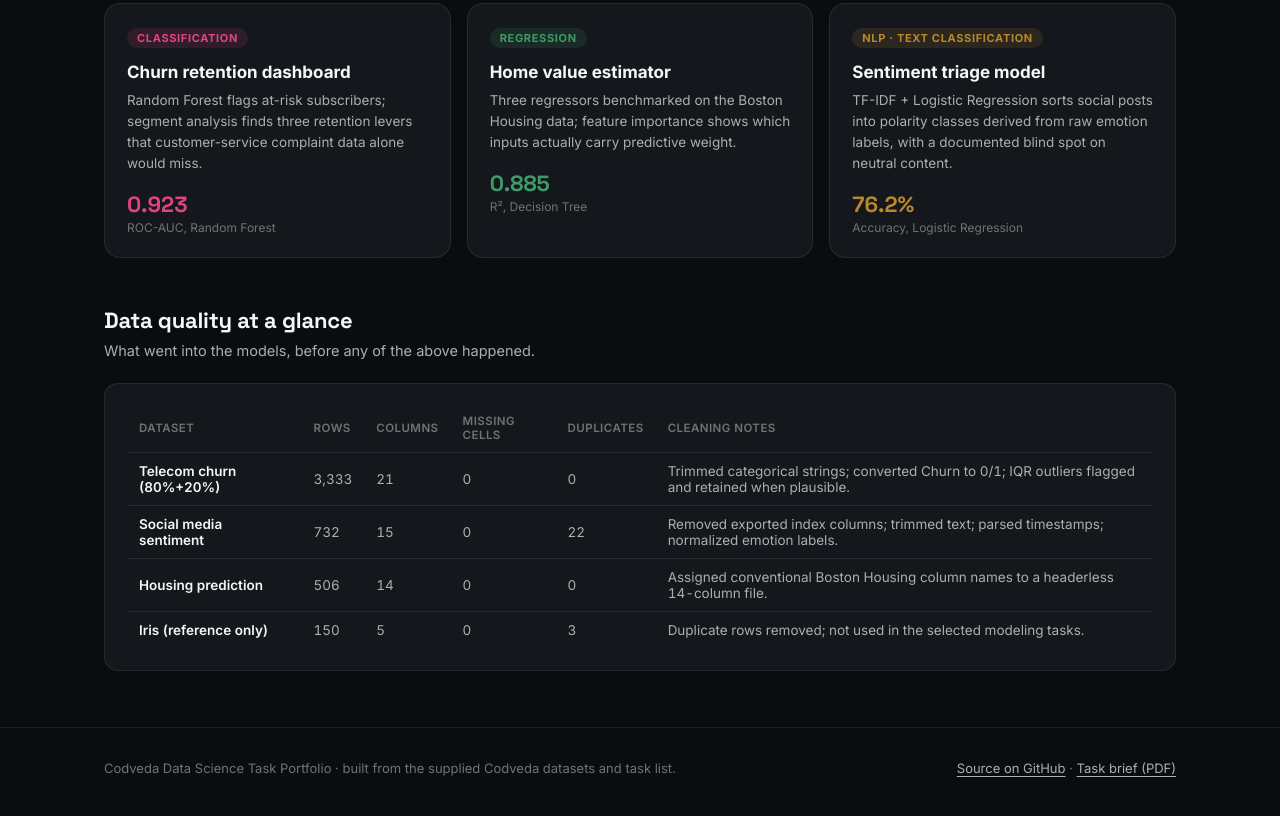
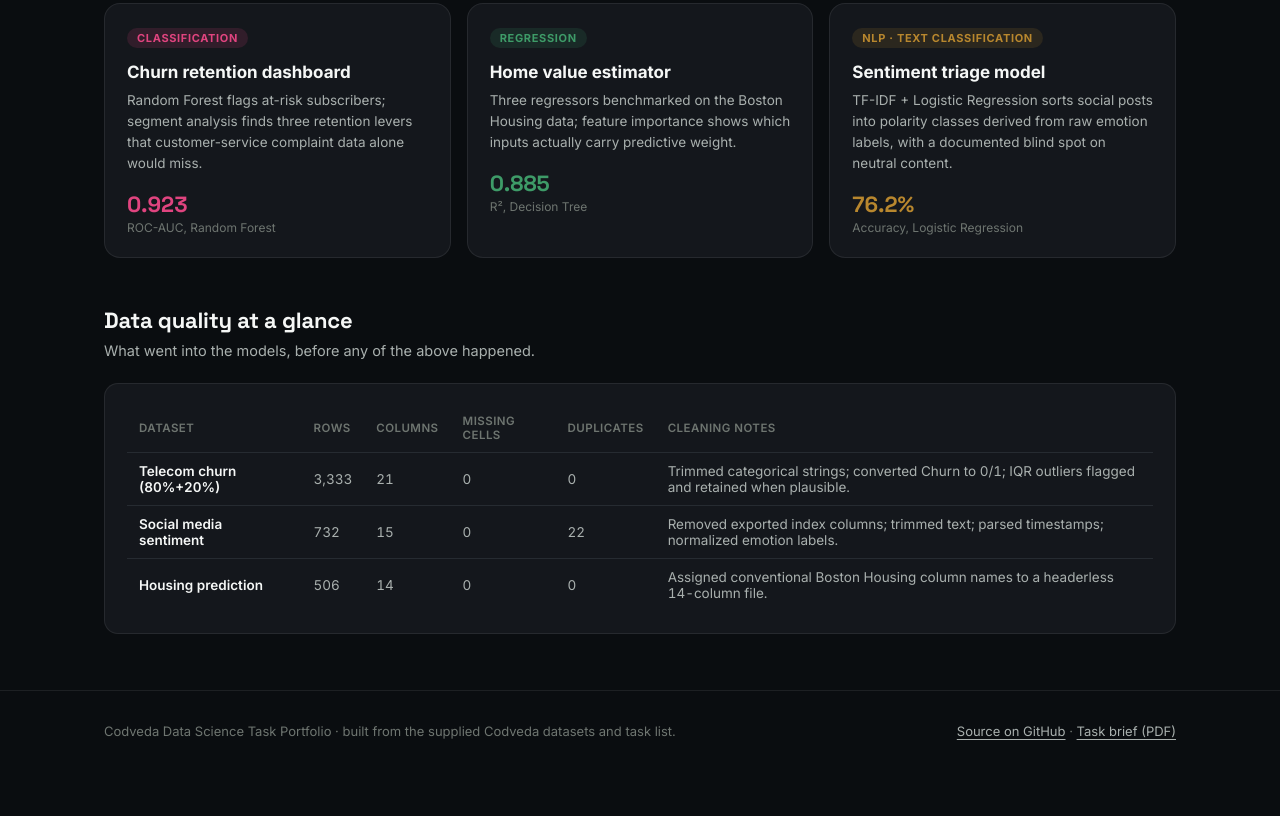
Before and after one commit to greythinkerdue/codveda-data-science, a plain HTML site: page index.html in a window 1280 px wide. Shown: the part 1046-1862 px from the top of the page. After the commit the page ends 1841 px from the top, so only its background shows below. Drawn offline with Linux system fonts and the light colour scheme.

Commit message:
Remove unused Iris row from the data quality table
Iris isn't processed anywhere in the actual notebook code, so listing it
as a cleaned dataset on the site was misleading.

```diff
--- a/assets/i18n-data.js
+++ b/assets/i18n-data.js
@@ -80,7 +80,6 @@ const I18N = {
       row1: { name: { en: "Telecom churn (80%+20%)", id: "Churn telekomunikasi (80%+20%)" }, notes: { en: "Trimmed categorical strings; converted Churn to 0/1; IQR outliers flagged and retained when plausible.", id: "Merapikan teks kategori; mengubah Churn jadi 0/1; outlier ditandai dan tetap dipakai kalau masih masuk akal." } },
       row2: { name: { en: "Social media sentiment", id: "Sentimen media sosial" }, notes: { en: "Removed exported index columns; trimmed text; parsed timestamps; normalized emotion labels.", id: "Menghapus kolom index bawaan ekspor; merapikan teks; membaca timestamp; menyeragamkan label emosi." } },
       row3: { name: { en: "Housing prediction", id: "Prediksi housing" }, notes: { en: "Assigned conventional Boston Housing column names to a headerless 14-column file.", id: "Memberi nama kolom standar Boston Housing ke file 14 kolom yang tadinya tanpa judul kolom." } },
-      row4: { name: { en: "Iris (reference only)", id: "Iris (hanya referensi)" }, notes: { en: "Duplicate rows removed; not used in the selected modeling tasks.", id: "Baris duplikat dihapus; tidak dipakai di tugas pemodelan terpilih." } },
     },
   },
 
--- a/index.html
+++ b/index.html
@@ -125,7 +125,6 @@
           <tr><td class="highlight" data-i18n="index.quality.row1.name">Telecom churn (80%+20%)</td><td>3,333</td><td>21</td><td>0</td><td>0</td><td data-i18n="index.quality.row1.notes">Trimmed categorical strings; converted Churn to 0/1; IQR outliers flagged and retained when plausible.</td></tr>
           <tr><td class="highlight" data-i18n="index.quality.row2.name">Social media sentiment</td><td>732</td><td>15</td><td>0</td><td>22</td><td data-i18n="index.quality.row2.notes">Removed exported index columns; trimmed text; parsed timestamps; normalized emotion labels.</td></tr>
           <tr><td class="highlight" data-i18n="index.quality.row3.name">Housing prediction</td><td>506</td><td>14</td><td>0</td><td>0</td><td data-i18n="index.quality.row3.notes">Assigned conventional Boston Housing column names to a headerless 14-column file.</td></tr>
-          <tr><td class="highlight" data-i18n="index.quality.row4.name">Iris (reference only)</td><td>150</td><td>5</td><td>0</td><td>3</td><td data-i18n="index.quality.row4.notes">Duplicate rows removed; not used in the selected modeling tasks.</td></tr>
         </tbody>
       </table>
     </div>
```
